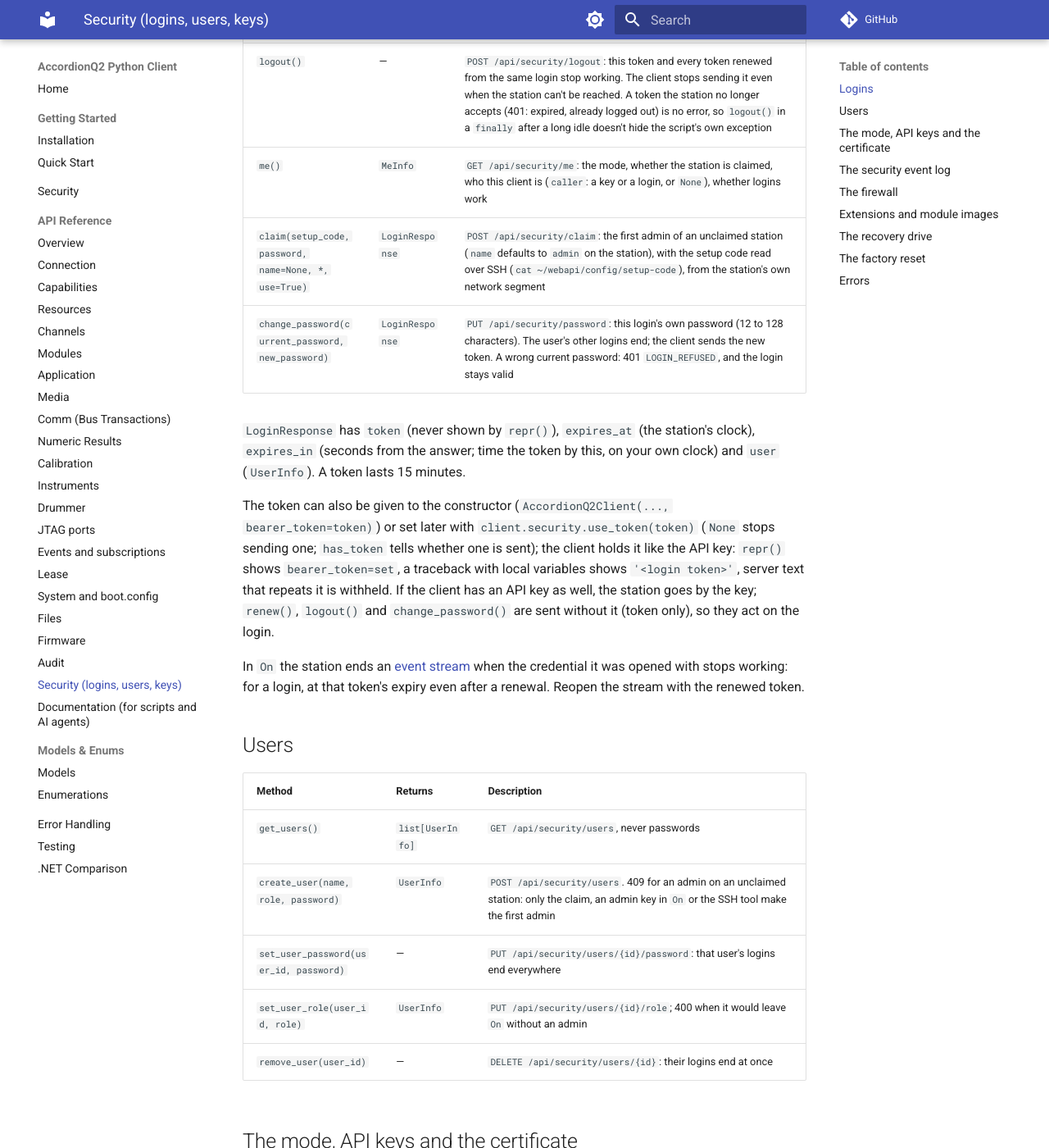
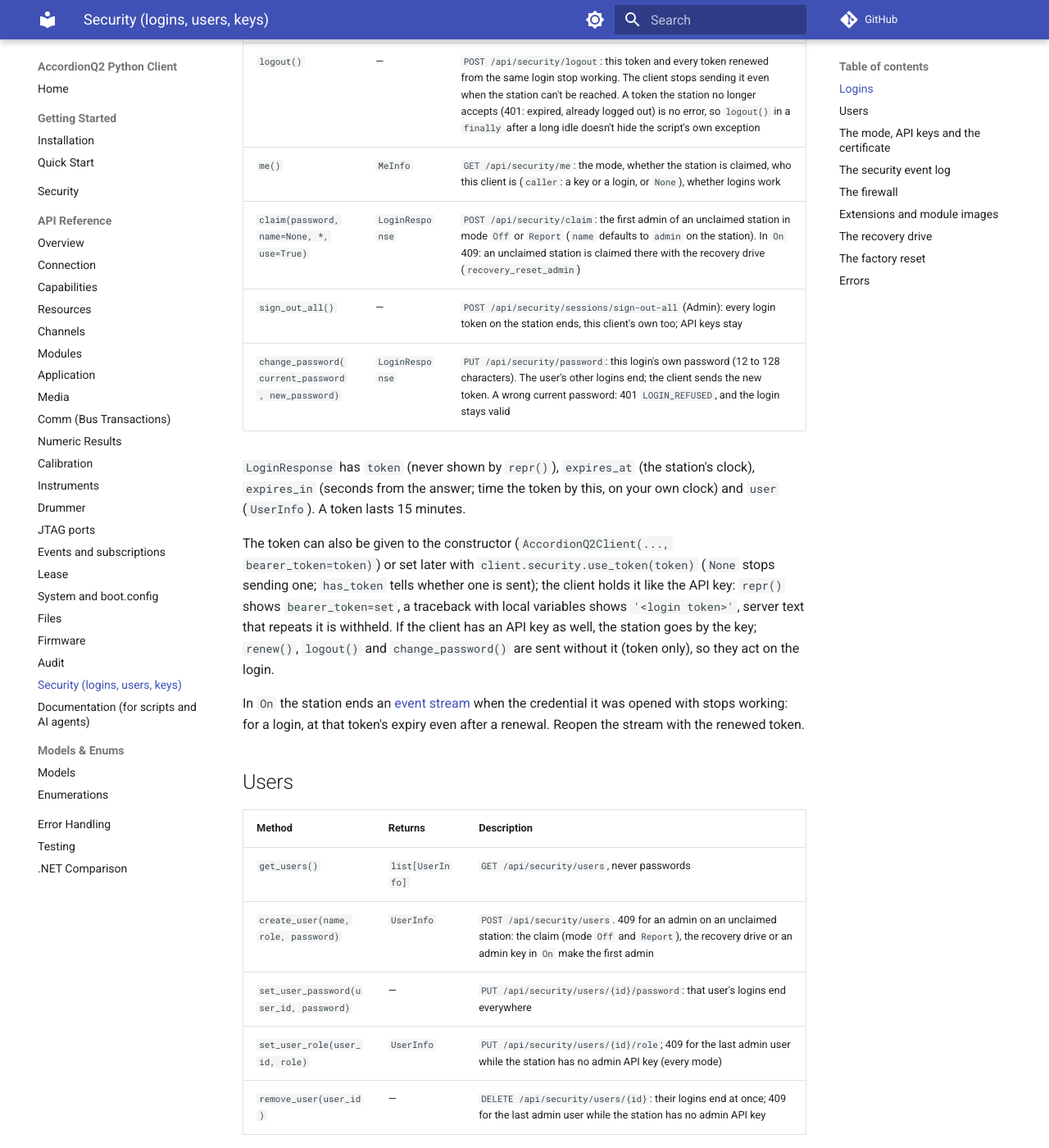
Before and after one commit to esharpab/esharp-accordion-projects-webapiclient-python, an MkDocs documentation site: the page built from docs/api/security.md, in a window 1280 px wide and 1400 px high, scrolled down 1176 px. Shown: the whole window at 82% size. Built offline with MkDocs 1.6.1 and Material for MkDocs 9.7.7, drawn with Linux system fonts in a browser that asks for light colours; comment, search, counter and statistics services are not loaded.

Commit message:
CLAIM-RECOVERY: security.claim(password, name=None) without a setup code (firmware 7.1.0, decided 2026-11-23: in mode Off and Report the first admin from any address over HTTPS; in On 409, claimed with the recovery drive); security.sign_out_all() (Admin, POST /api/security/sessions/sign-out-all: every login token ends, the client stops sending its own); set_user_role/remove_user documented as 409 for the last admin user without an admin API key; no setup code in the texts; docs/api/security.md, docs/security.md, README, CHANGELOG; test_security_calls
Co-Authored-By: Claude Opus 5.5 <noreply@anthropic.com>

```diff
--- a/docs/api/security.md
+++ b/docs/api/security.md
@@ -30,7 +30,8 @@ with AccordionQ2Client("https://station-12:5001", cert_sha256="3F:A2:7C:...:9C")
 | `renew()` | `LoginResponse` | `POST /api/security/token/renew`: a new token for the same login, until 12 hours after it; the client sends the new one. 401 `LOGIN_REFUSED` after that: log in again. `RuntimeError` when the client has no token |
 | `logout()` | &mdash; | `POST /api/security/logout`: this token and every token renewed from the same login stop working. The client stops sending it even when the station can't be reached. A token the station no longer accepts (401: expired, already logged out) is no error, so `logout()` in a `finally` after a long idle doesn't hide the script's own exception |
 | `me()` | `MeInfo` | `GET /api/security/me`: the mode, whether the station is claimed, who this client is (`caller`: a key or a login, or `None`), whether logins work |
-| `claim(setup_code, password, name=None, *, use=True)` | `LoginResponse` | `POST /api/security/claim`: the first admin of an unclaimed station (`name` defaults to `admin` on the station), with the setup code read over SSH (`cat ~/webapi/config/setup-code`), from the station's own network segment |
+| `claim(password, name=None, *, use=True)` | `LoginResponse` | `POST /api/security/claim`: the first admin of an unclaimed station in mode `Off` or `Report` (`name` defaults to `admin` on the station). In `On` 409: an unclaimed station is claimed there with the recovery drive (`recovery_reset_admin`) |
+| `sign_out_all()` | &mdash; | `POST /api/security/sessions/sign-out-all` (Admin): every login token on the station ends, this client's own too; API keys stay |
 | `change_password(current_password, new_password)` | `LoginResponse` | `PUT /api/security/password`: this login's own password (12 to 128 characters). The user's other logins end; the client sends the new token. A wrong current password: 401 `LOGIN_REFUSED`, and the login stays valid |
 
 `LoginResponse` has `token` (never shown by `repr()`), `expires_at` (the station's clock), `expires_in` (seconds from the answer; time the token by this, on your own clock) and `user` (`UserInfo`). A token lasts 15 minutes.
@@ -44,10 +45,10 @@ In `On` the station ends an [event stream](events.md) when the credential it was
 | Method | Returns | Description |
 |--------|---------|-------------|
 | `get_users()` | `list[UserInfo]` | `GET /api/security/users`, never passwords |
-| `create_user(name, role, password)` | `UserInfo` | `POST /api/security/users`. 409 for an admin on an unclaimed station: only the claim, an admin key in `On` or the SSH tool make the first admin |
+| `create_user(name, role, password)` | `UserInfo` | `POST /api/security/users`. 409 for an admin on an unclaimed station: the claim (mode `Off` and `Report`), the recovery drive or an admin key in `On` make the first admin |
 | `set_user_password(user_id, password)` | &mdash; | `PUT /api/security/users/{id}/password`: that user's logins end everywhere |
-| `set_user_role(user_id, role)` | `UserInfo` | `PUT /api/security/users/{id}/role`; 400 when it would leave `On` without an admin |
-| `remove_user(user_id)` | &mdash; | `DELETE /api/security/users/{id}`: their logins end at once |
+| `set_user_role(user_id, role)` | `UserInfo` | `PUT /api/security/users/{id}/role`; 409 for the last admin user while the station has no admin API key (every mode) |
+| `remove_user(user_id)` | &mdash; | `DELETE /api/security/users/{id}`: their logins end at once; 409 for the last admin user while the station has no admin API key |
 
 ## The mode, API keys and the certificate
 
```
Also changed, not shown: CHANGELOG.md (+6 -0 lines), README.md (+1 -1 lines), docs/security.md (+1 -1 lines), 3 other files.
